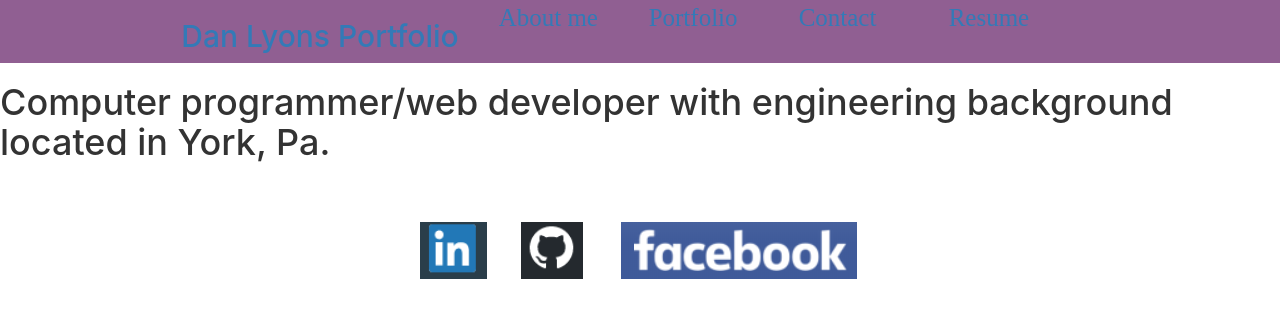
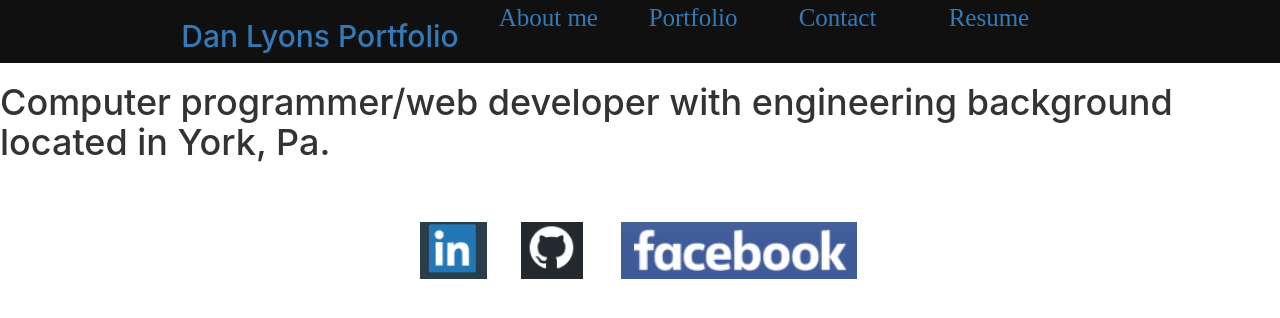
Before and after one commit to dancl6/Test-React4, a React (Create React App) app: page / in a window 1280 px wide. Shown: the top 318 px of the page. Built offline with nearby package versions, Linux system fonts and the light colour scheme.

Commit message:
made text stand out better with colors

```diff
--- a/src/index.css
+++ b/src/index.css
@@ -20,7 +20,7 @@ code {
 
 
 .header-stylin{
-  background-color: rgb(144, 95, 146);
+  background-color: rgb(17, 16, 17);
   font-size: 30px ;
 }
 
@@ -59,7 +59,7 @@ code {
 }
 
 .card-background {
-  background-color: rgb(146, 146, 228);
+  background-color: rgb(10, 10, 12);
 }
 
 .set-width {
@@ -70,7 +70,7 @@ code {
   padding-top: 60px;
   padding-bottom: 60px;
 
-  margin-bottom: 60px;
+  /* margin-bottom: 60px; */
 }
 
 .col-border {
```
